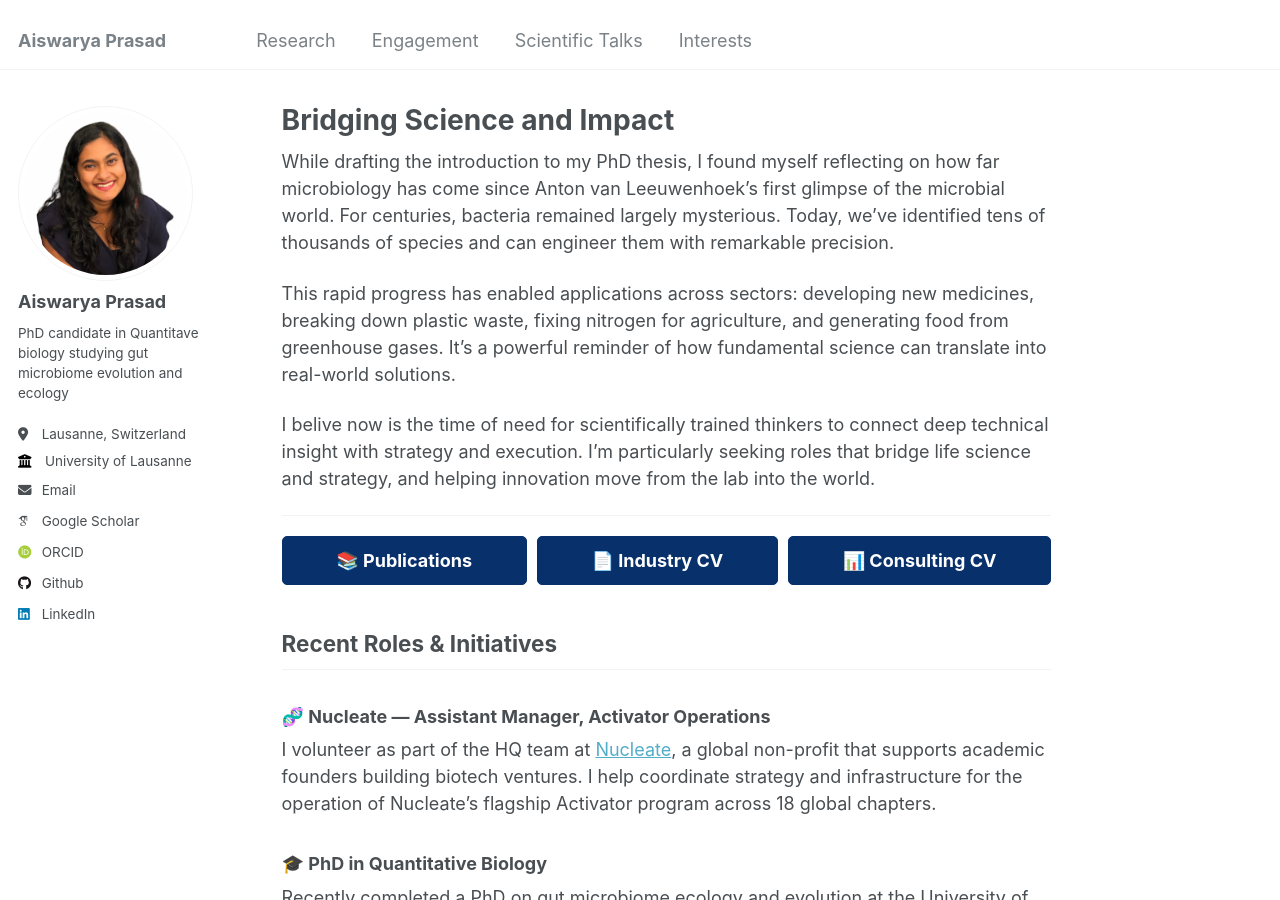
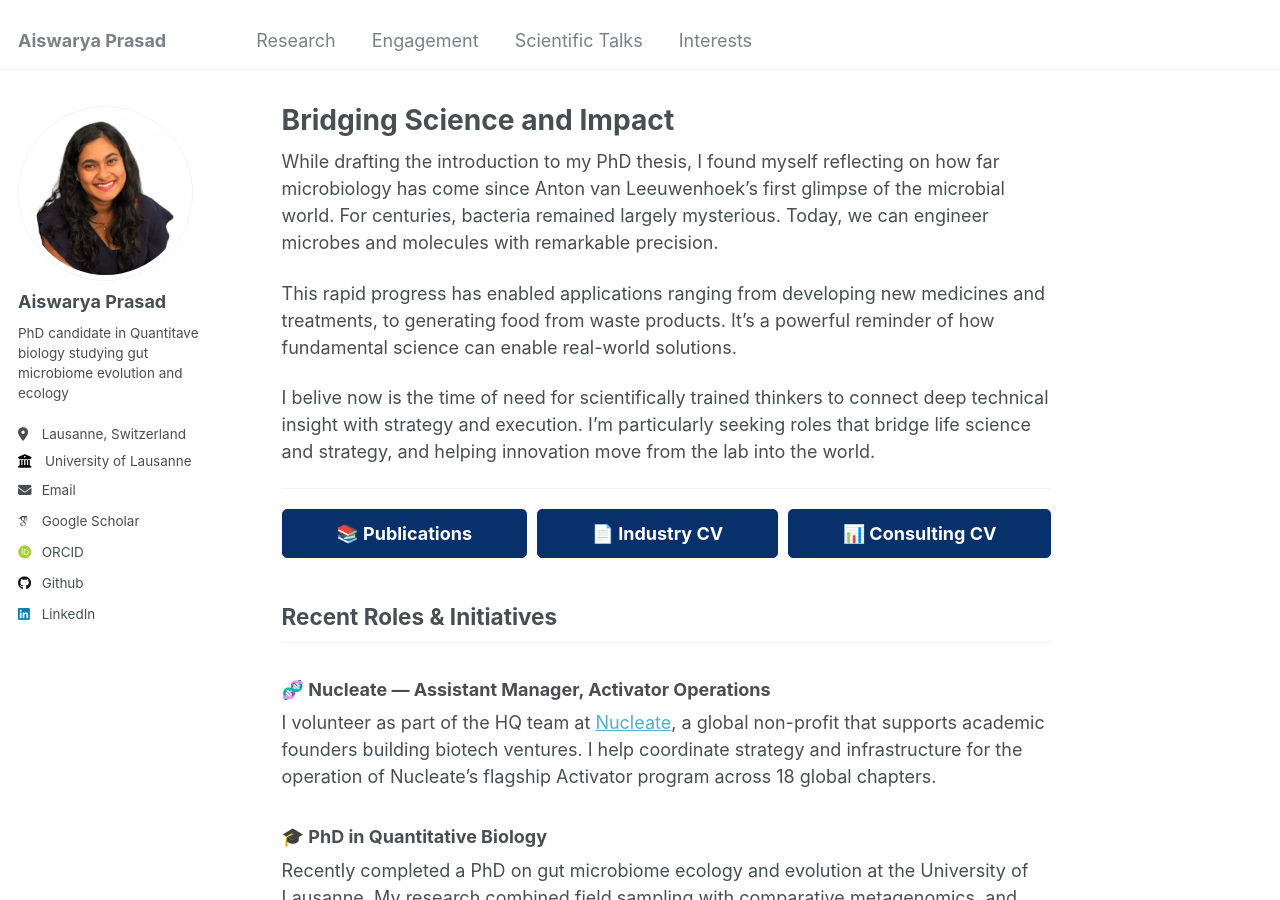
Before and after one commit to Aiswarya-prasad/aiswarya-prasad.github.io, a Jekyll site: the page built from _pages/about.md, in a window 1280 px wide and 900 px high. Built offline with Jekyll 4.4.1, drawn with Linux system fonts in a browser that asks for light colours; some web fonts are replaced.

Commit message:
Syntax change, squash commit later or just ignore.

```diff
--- a/_pages/about.md
+++ b/_pages/about.md
@@ -8,9 +8,9 @@ redirect_from:
 fmContentType: default
 ---
 
-While drafting the introduction to my PhD thesis, I found myself reflecting on how far microbiology has come since Anton van Leeuwenhoek’s first glimpse of the microbial world. For centuries, bacteria remained largely mysterious. Today, we’ve identified tens of thousands of species and can engineer them with remarkable precision.
+While drafting the introduction to my PhD thesis, I found myself reflecting on how far microbiology has come since Anton van Leeuwenhoek’s first glimpse of the microbial world. For centuries, bacteria remained largely mysterious. Today, we can engineer microbes and molecules with remarkable precision.
 
-This rapid progress has enabled applications across sectors: developing new medicines, breaking down plastic waste, fixing nitrogen for agriculture, and generating food from greenhouse gases. It's a powerful reminder of how fundamental science can translate into real-world solutions.
+This rapid progress has enabled applications ranging from developing new medicines and treatments, to generating food from waste products. It's a powerful reminder of how fundamental science can enable real-world solutions.
 
 I belive now is the time of need for scientifically trained thinkers to connect deep technical insight with strategy and execution. I’m particularly seeking roles that bridge life science and strategy, and helping innovation move from the lab into the world.
 
```
